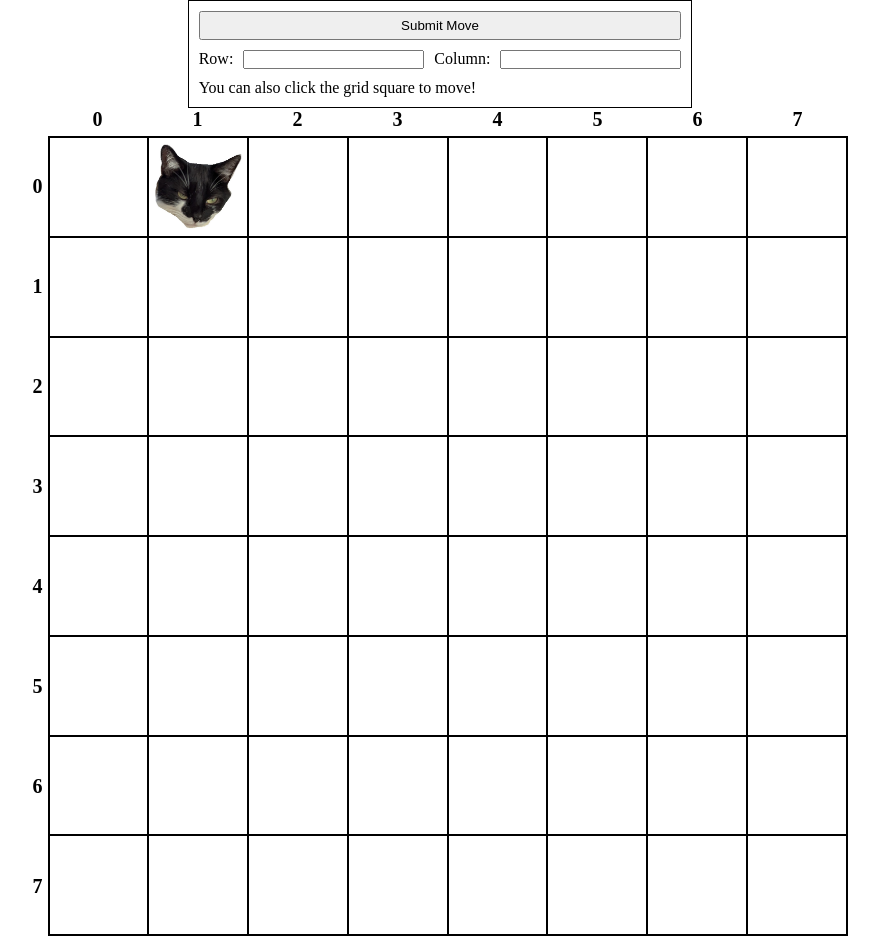
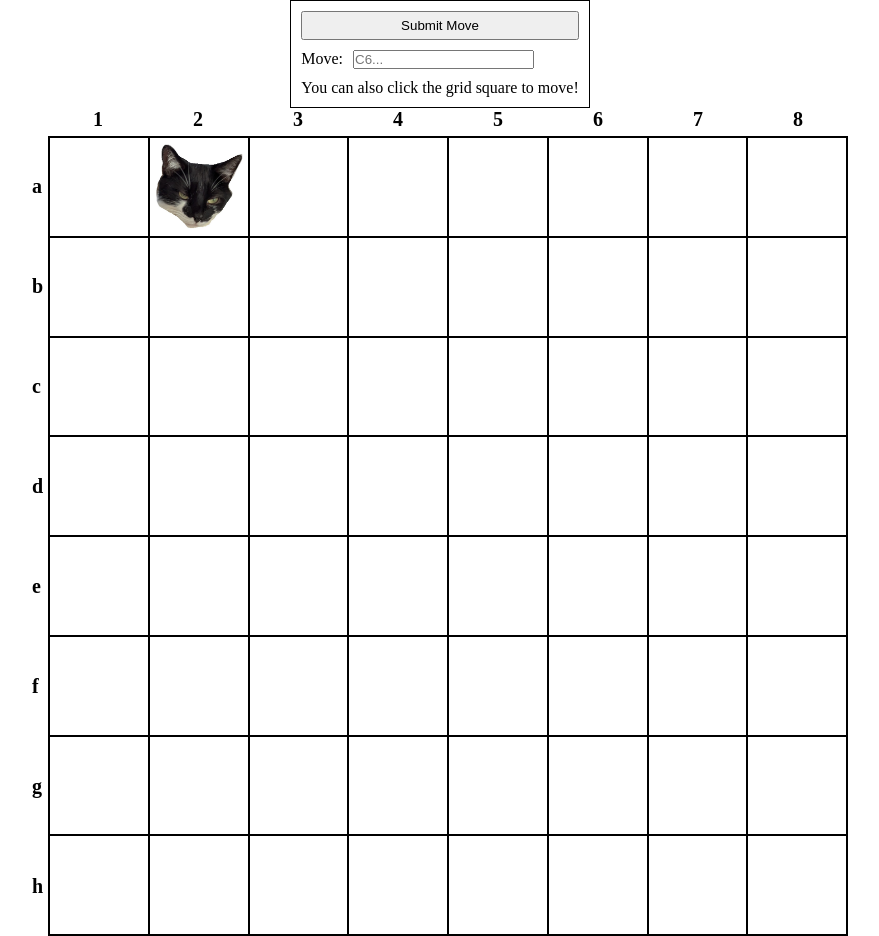
Before and after one commit to Scanceptic/knights-travails, a plain HTML site: page index.html in a window 1280 px wide. Shown: the whole page, without its empty margins (200-1079 px from the left). Drawn offline with Linux system fonts and the light colour scheme.

Commit message:
Change chessboard gri numbers

```diff
--- a/index.html
+++ b/index.html
@@ -11,18 +11,23 @@
 		<div id="buttons" class="col">
 			<button id="submit-move">Submit Move</button>
 			<div class="row">
-				<label for="x">Row:</label>
-				<input id="x" name="x" />
-				<label for="y">Column:</label>
-				<input id="y" name="y" />
+				<label for="move">Move:</label>
+				<input id="move" name="move" placeholder="C6..." />
 			</div>
-            <div class="row">
-                You can also click the grid square to move!
-            </div>
+			<div class="row">You can also click the grid square to move!</div>
 		</div>
 		<div id="board">
 			<ul id="rows">
-				<li>0</li>
+				<li>a</li>
+				<li>b</li>
+				<li>c</li>
+				<li>d</li>
+				<li>e</li>
+				<li>f</li>
+				<li>g</li>
+				<li>h</li>
+			</ul>
+			<ul id="columns">
 				<li>1</li>
 				<li>2</li>
 				<li>3</li>
@@ -30,16 +35,7 @@
 				<li>5</li>
 				<li>6</li>
 				<li>7</li>
-			</ul>
-			<ul id="columns">
-				<li>0</li>
-				<li>1</li>
-				<li>2</li>
-				<li>3</li>
-				<li>4</li>
-				<li>5</li>
-				<li>6</li>
-				<li>7</li>
+				<li>8</li>
 			</ul>
 			<div id="squares"></div>
 		</div>
--- a/main.js
+++ b/main.js
@@ -130,6 +130,8 @@ const xInput = document.getElementById("x");
 const yInput = document.getElementById("y");
 let oldPosition = [0, 1];
 submitButton.addEventListener("click", () => {
+	// Take in from one input box: E5, A1, etc.
+	// split input into two characters - input.value.length !== 2 = invalid
 	const endX = parseInt(xInput.value);
 	const endY = parseInt(yInput.value);
 	const position = knightMoves.move(oldPosition, [endX, endY]);
```
